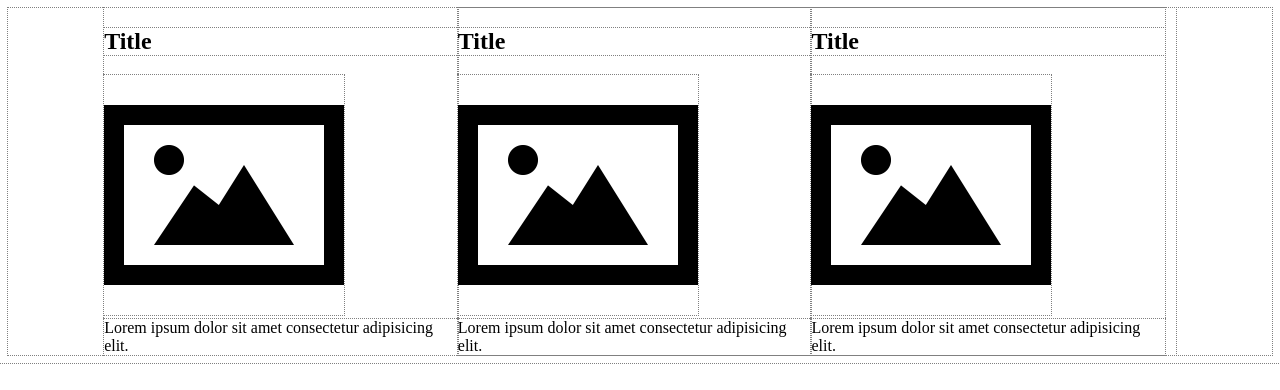
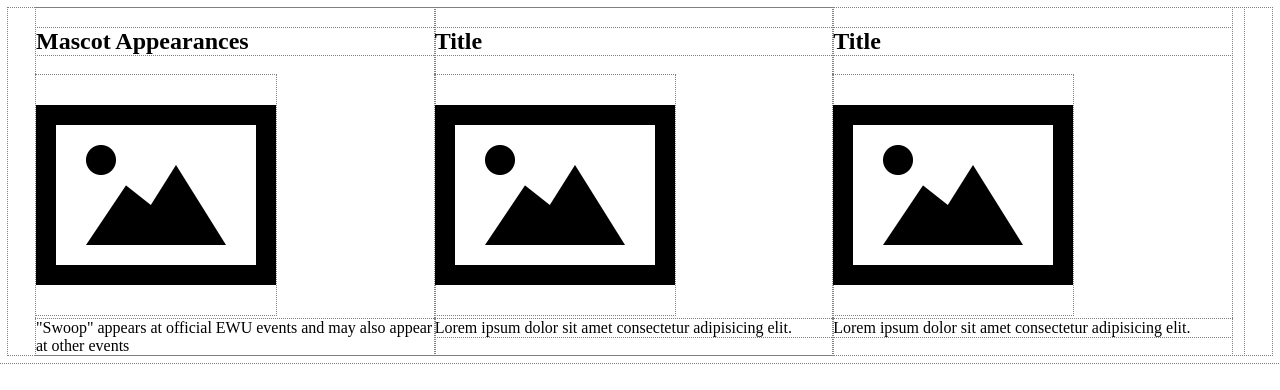
Before and after one commit to Fishonpr/swoop-portfolio-example, a plain HTML site: page index.html in a window 1280 px wide. Drawn offline with nearby package versions, Linux system fonts and the light colour scheme.

```diff
--- a/index.html
+++ b/index.html
@@ -27,10 +27,11 @@
 
     <!-- Thumbnail -->
     <figure>
-        <h2>Title</h2>
+        <h2>Mascot Appearances</h2>
         <img class="thumbnail" id="one" src="img/placeholder.png" alt="Thumbnail">
         <figcaption>
-            Lorem ipsum dolor sit amet consectetur adipisicing elit.
+            "Swoop" appears at official EWU events and may also appear at other events
+
         </figcaption>
     </figure>
 
```
Also changed, not shown: favicons/android-chrome-192x192.png, favicons/android-chrome-512x512.png, favicons/apple-touch-icon.png, favicons/favicon-16x16.png, favicons/favicon-32x32.png, favicons/favicon.ico, favicons/site.webmanifest, img/a-thumb.jpg (added), 1 other file.
